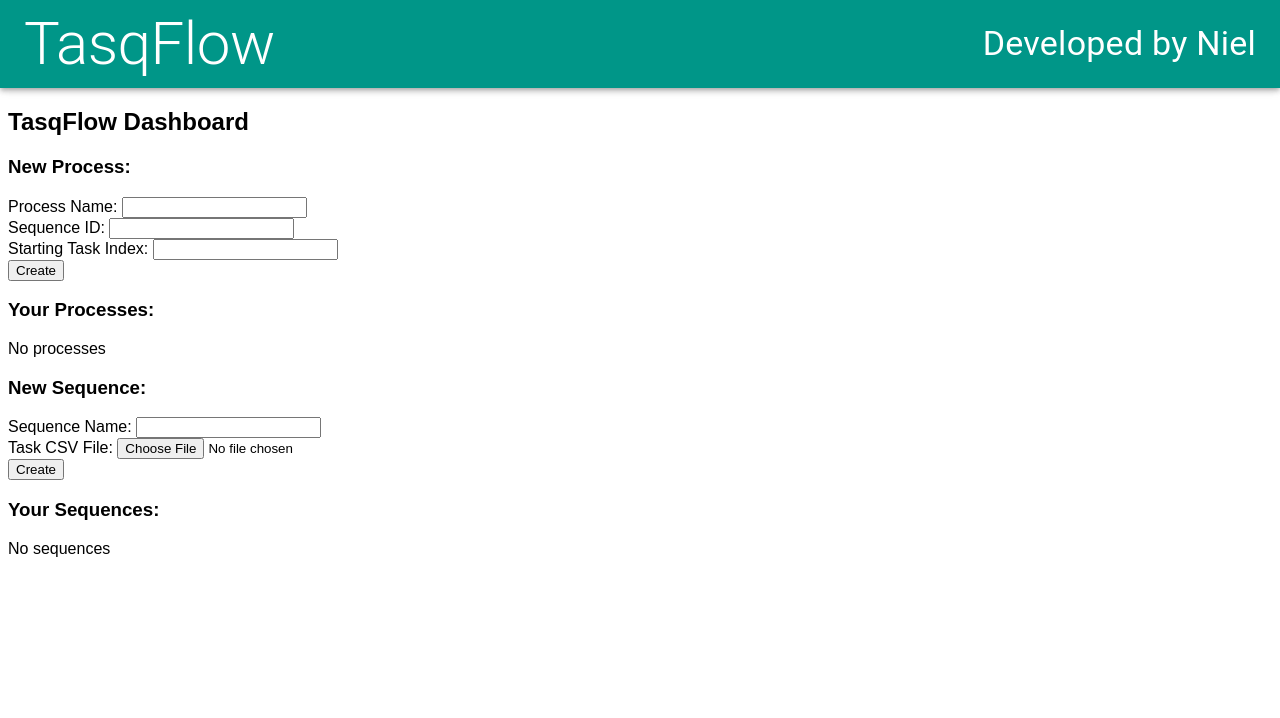
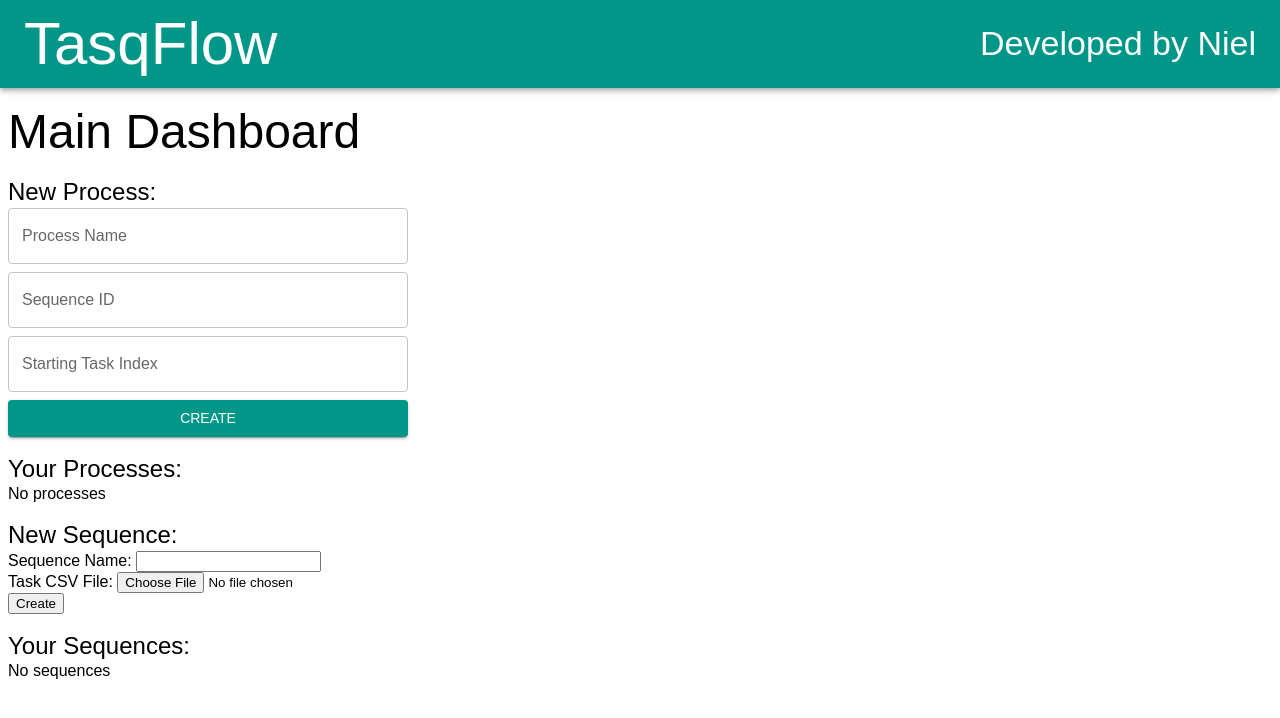
Before and after one commit to Nielam-Dass/TasqFlow, a React (Vite) app: page / in a window 1280 px wide. Shown: the top 718 px of the page. Built offline with nearby package versions, Linux system fonts and the light colour scheme.

Commit message:
Recreate NewProcessForm component using MUI and react-hook-form

```diff
--- a/package.json
+++ b/package.json
@@ -17,6 +17,7 @@
     "papaparse": "^5.5.3",
     "react": "^19.2.4",
     "react-dom": "^19.2.4",
+    "react-hook-form": "^7.74.0",
     "react-router": "^7.14.2",
     "uuid": "^14.0.0"
   },
--- a/src/App.tsx
+++ b/src/App.tsx
@@ -32,6 +32,9 @@ const browserRouter = createBrowserRouter([
 const theme = createTheme({
   palette: {
     primary: teal
+  },
+  typography: {
+    fontFamily: "Arial"
   }
 })
 
--- a/src/pages/home/HomePage.tsx
+++ b/src/pages/home/HomePage.tsx
@@ -5,6 +5,7 @@ import NewProcessForm from "./NewProcessForm"
 import type Process from "../../types/Process"
 import NewSequenceForm from "./NewSequenceForm"
 import type Sequence from "../../types/Sequence"
+import { Box, Typography } from "@mui/material"
 
 
 /**
@@ -17,31 +18,31 @@ function HomePage(): JSX.Element {
 
   return (
     <>
-      <h2>TasqFlow Dashboard</h2>
-      <div>
-        <h3>New Process:</h3>
+      <Typography variant="h3" sx={{my: 2}}>Main Dashboard</Typography>
+      <Box sx={{mt: 2}}>
+        <Typography variant="h5">New Process:</Typography>
         <NewProcessForm onCreate={(p: Process) => dispatch({ actionType: "NEW-PROCESS", payload: p})}/>
-      </div>
-      <div>
-        <h3>Your Processes:</h3>
+      </Box>
+      <Box sx={{mt: 2}}>
+        <Typography variant="h5">Your Processes:</Typography>
         {
           Object.entries(tasqUserData.processes).length &&
           Object.entries(tasqUserData.processes).map(([procId, proc]): JSX.Element => <div key={procId}><Link to={`/process/${procId}`}>{proc.processName}</Link></div>) ||
           <div>No processes</div>
         }
-      </div>
-      <div>
-        <h3>New Sequence:</h3>
+      </Box>
+      <Box sx={{mt: 2}}>
+        <Typography variant="h5">New Sequence:</Typography>
         <NewSequenceForm onCreate={(s: Sequence) => dispatch({ actionType: "NEW-SEQUENCE", payload: s})}/>
-      </div>
-      <div>
-        <h3>Your Sequences:</h3>
+      </Box>
+      <Box sx={{mt: 2}}>
+        <Typography variant="h5">Your Sequences:</Typography>
         {
           Object.entries(tasqUserData.sequences).length &&
           Object.entries(tasqUserData.sequences).map(([seqId, seq]): JSX.Element => <div key={seqId}><Link to={`/sequence/${seqId}`}>{seq.sequenceName}</Link></div>) ||
           <div>No sequences</div>
         }
-      </div>
+      </Box>
     </>
   )
 }
--- a/src/pages/home/NewProcessForm.tsx
+++ b/src/pages/home/NewProcessForm.tsx
@@ -1,6 +1,7 @@
-import { useRef } from "react"
 import {v4 as uuidv4} from "uuid"
 import type Process from "../../types/Process"
+import { Controller, useForm, type SubmitHandler } from "react-hook-form"
+import { Box, Button, TextField } from "@mui/material"
 
 
 /**
@@ -11,32 +12,48 @@ import type Process from "../../types/Process"
  * @returns JSX element for a form to add a new process
  */
 function NewProcessForm({ onCreate }: { onCreate(p: Process): void }) {
-  const procNameRef = useRef<HTMLInputElement>(null)
-  const procSeqIdRef = useRef<HTMLInputElement>(null)
-  const procTaskIdx = useRef<HTMLInputElement>(null)
 
-  const handleCreate: React.MouseEventHandler<HTMLButtonElement> = (): void => {
-    if(procNameRef.current && procSeqIdRef.current && procTaskIdx.current) {
-      const newProcess: Process = {
+  const handleCreate: SubmitHandler<FormValues> = (data: FormValues): void => {
+    const newProcess: Process = {
         processId: uuidv4(),
-        processName: procNameRef.current.value,
-        parentSequenceId: procSeqIdRef.current.value,
-        currentTaskIndex: Number.parseInt(procTaskIdx.current.value)
+        processName: data.procName,
+        parentSequenceId: data.procSeqId,
+        currentTaskIndex: Number.parseInt(data.procTaskIndex)
       }
       onCreate(newProcess)
-    }
   }
 
+  type FormValues = {
+    procName: string,
+    procSeqId: string,
+    procTaskIndex: string
+  }
+
+  const { handleSubmit, control } = useForm<FormValues>({
+    defaultValues: {
+      procName: "",
+      procSeqId: "",
+      procTaskIndex: ""
+    }
+  })
+
   return (
-    <>
-      <label htmlFor="proc-name">Process Name: </label>
-      <input type="text" id="proc-name" ref={procNameRef}/><br/>
-      <label htmlFor="proc-seq-id">Sequence ID: </label>
-      <input type="text" id="proc-seq-id" ref={procSeqIdRef}/><br/>
-      <label htmlFor="proc-task-index">Starting Task Index: </label>
-      <input type="number" id="proc-task-index" ref={procTaskIdx}/><br/>
-      <button onClick={handleCreate}>Create</button>
-    </>
+
+    <form onSubmit={handleSubmit(handleCreate)}>
+      <Box sx={{display: "flex", flexDirection: "column", gap: 1, width: 400}}>
+        <Controller control={control} name="procName" render={({ field }) => (
+          <TextField  {...field} label="Process Name" />
+        )} />
+        <Controller control={control} name="procSeqId" render={({ field }) => (
+          <TextField  {...field} label="Sequence ID" />
+        )} />
+        <Controller control={control} name="procTaskIndex" render={({ field }) => (
+          <TextField  {...field} label="Starting Task Index" />
+        )} />
+        <Button type="submit" variant="contained">Create</Button>
+      </Box>
+    </form>
+
   )
 }
 
```
Also changed, not shown: 1 other file (tests, documents, lock files or other folders).
